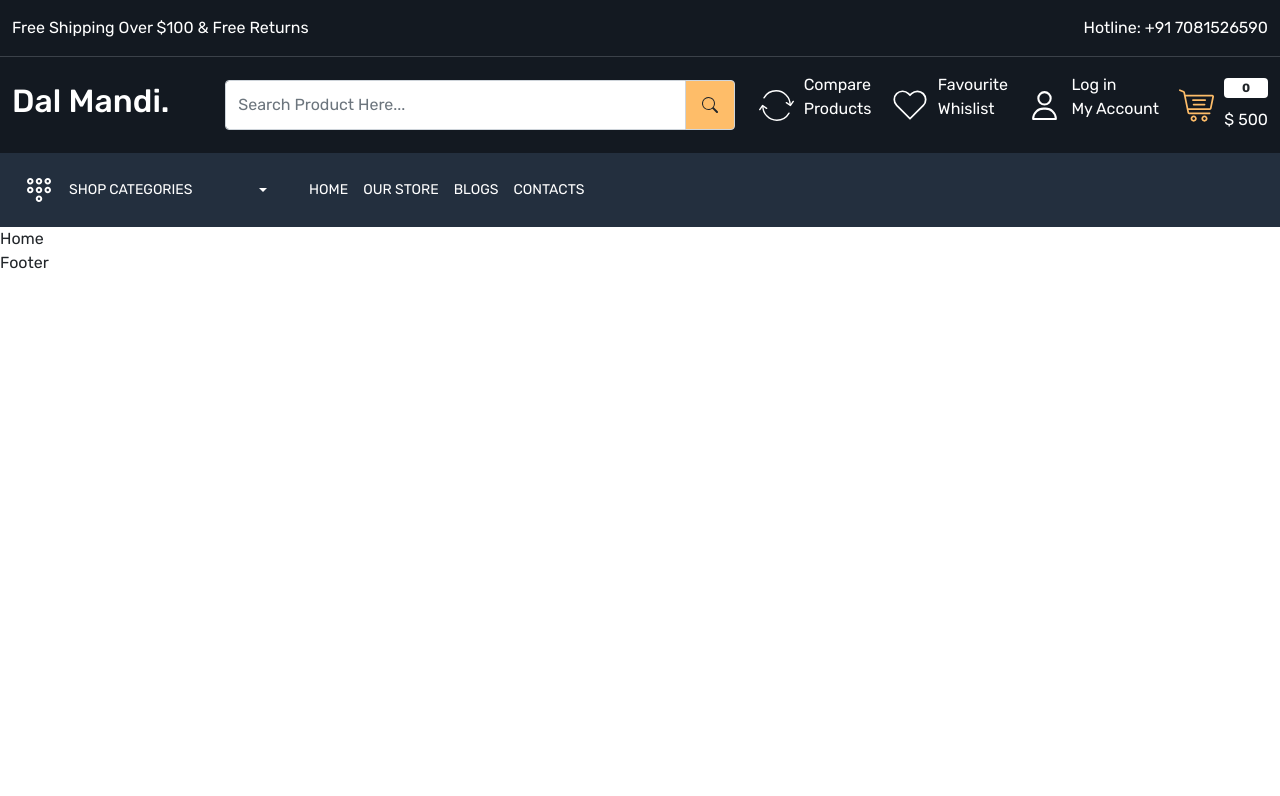
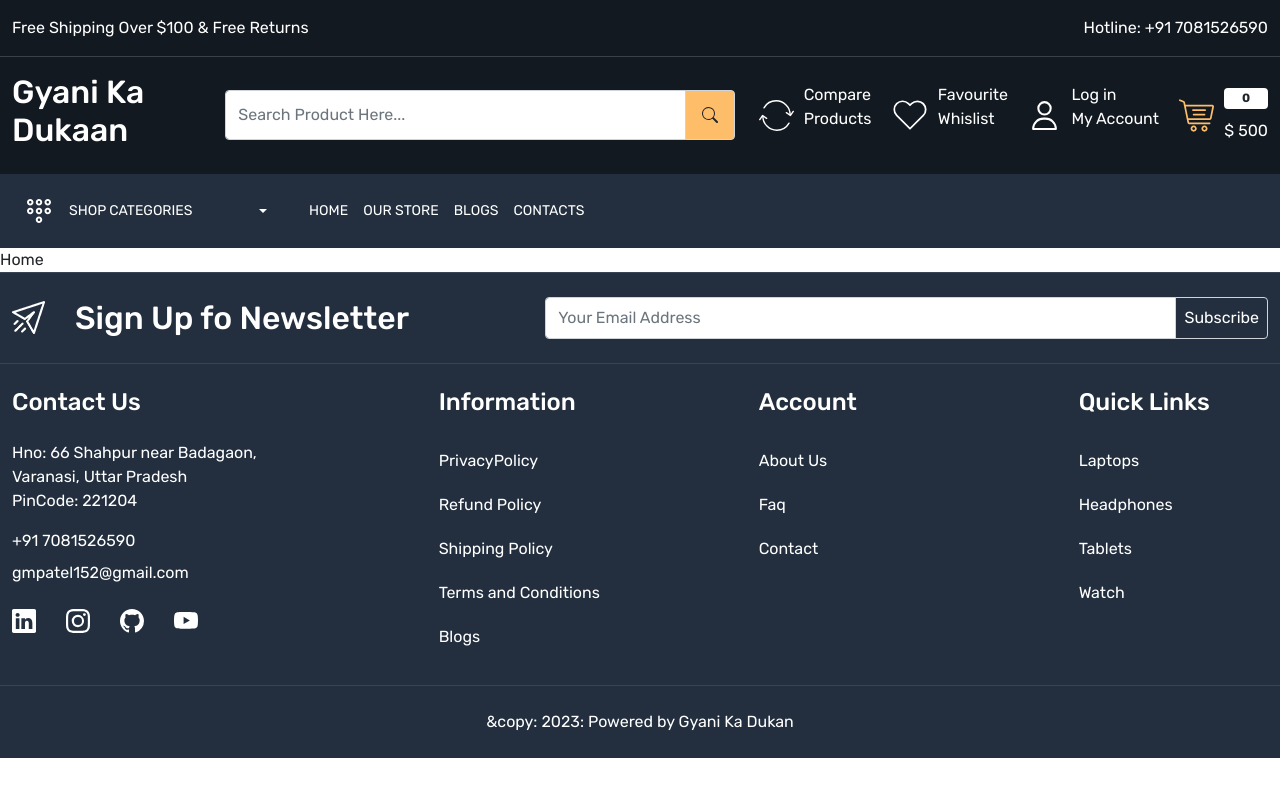
Before and after one commit to GyanendraMohan/ecommerce-app, a React (Create React App) app: page / in a window 1280 px wide. Shown: the top 796 px of the page. Built offline with nearby package versions, Linux system fonts and the light colour scheme.

Commit message:
completed footer component

```diff
--- a/src/App.css
+++ b/src/App.css
@@ -85,3 +85,22 @@
   border-bottom: 1px solid var(--color-3b4149);
 }
 /* Header part end here */
+
+/*
+Footer part start here */
+
+footer {
+  background-color: var(--color-232f3e);
+}
+
+footer:not(:first-child) {
+  border-top: 1px solid rgba(255, 255, 255, 0.1);
+}
+
+footer .input-group-text {
+  background-color: var(--color-232f3e);
+  color: white;
+  padding: 8px 17px;
+}
+
+/* Footer part ends here */
--- a/src/components/Footer.js
+++ b/src/components/Footer.js
@@ -1,7 +1,120 @@
 import React from "react";
+import { Link } from "react-router-dom";
+import { BsLinkedin, BsGithub, BsYoutube, BsInstagram } from "react-icons/bs";
 
 const Footer = () => {
-  return <div>Footer</div>;
+  return (
+    <>
+      <footer className="py-4">
+        <div className="container-xxl">
+          <div className="row align-items-center">
+            <div className="col-5">
+              <div className="footer-top-data d-flex gap-30 align-items-center">
+                <img src="images/newsletter.png" alt="newsletter" />
+                <h2 className="mb-0 text-white">Sign Up fo Newsletter</h2>
+              </div>
+            </div>
+            <div className="col-7">
+              <div className="input-group">
+                <input
+                  type="text"
+                  className="form-control py-1"
+                  placeholder="Your Email Address"
+                  aria-label="Your Email Address"
+                  aria-describedby="basic-addon2"
+                />
+                <span className="input-group-text p-2" id="basic-addon2">
+                  Subscribe
+                </span>
+              </div>
+            </div>
+          </div>
+        </div>
+      </footer>
+      <footer className="py-4">
+        <div className="container-xxl">
+          <div className="row">
+            <div className="col-4">
+              <h4 className="text-white mb-4">Contact Us</h4>
+              <div>
+                <address className="text-white fs-6">
+                  Hno: 66 Shahpur near Badagaon,
+                  <br /> Varanasi, Uttar Pradesh <br />
+                  PinCode: 221204
+                </address>
+                <a
+                  href="tel:+91 7081526590"
+                  className="mt-3 d-block mb-1 text-white"
+                >
+                  +91 7081526590
+                </a>
+                <a
+                  href="mailto: gmpatel152@gmail.com"
+                  className="mt-2 d-block mb-0 text-white"
+                >
+                  gmpatel152@gmail.com
+                </a>
+                <div className="social-icons d-flex align-items-center gap-30 mt-4">
+                  <a href="">
+                    <BsLinkedin className="text-white fs-4" />
+                  </a>
+                  <a href="">
+                    <BsInstagram className="text-white fs-4" />
+                  </a>
+                  <a href="">
+                    <BsGithub className="text-white fs-4" />
+                  </a>
+                  <a href="">
+                    <BsYoutube className="text-white fs-4" />
+                  </a>
+                </div>
+              </div>
+            </div>
+            <div className="col-3">
+              <h4 className="text-white mb-4">Information</h4>
+              <div className="footer-links d-flex flex-column">
+                <Link className="text-white py-2 mb-1">PrivacyPolicy</Link>
+                <Link className="text-white py-2 mb-1">Refund Policy</Link>
+                <Link className="text-white py-2 mb-1">Shipping Policy</Link>
+                <Link className="text-white py-2 mb-1">
+                  Terms and Conditions
+                </Link>
+                <Link className="text-white py-2 mb-1">Blogs </Link>
+              </div>
+            </div>
+            <div className="col-3">
+              <h4 className="text-white mb-4">Account</h4>
+              <div className="footer-links d-flex flex-column">
+                <Link className="text-white py-2 mb-1">About Us</Link>
+                <Link className="text-white py-2 mb-1">Faq</Link>
+                <Link className="text-white py-2 mb-1">Contact</Link>
+              </div>
+            </div>
+            <div className="col-2">
+              <h4 className="text-white mb-4">Quick Links</h4>
+              <div className="footer-links d-flex flex-column">
+                <Link className="text-white py-2 mb-1">Laptops</Link>
+                <Link className="text-white py-2 mb-1">Headphones</Link>
+                <Link className="text-white py-2 mb-1">Tablets</Link>
+                <Link className="text-white py-2 mb-1">Watch</Link>
+              </div>
+            </div>
+          </div>
+        </div>
+      </footer>
+      <footer className="py-4">
+        <div className="container-xxl">
+          <div className="row">
+            <div className="col-12">
+              <p className="text-center mb-0 text-white">
+                &copy: {new Date().getFullYear()}: Powered by Gyani Ka Dukan
+              </p>
+            </div>
+          </div>
+        </div>
+      </footer>
+    </>
+  );
 };
 
 export default Footer;
--- a/src/components/Header.js
+++ b/src/components/Header.js
@@ -29,7 +29,7 @@
           <div className="row align-items-center">
             <div className="col-2">
               <h2>
-                <Link className="text-white">Dal Mandi.</Link>
+                <Link className="text-white">Gyani Ka Dukaan</Link>
               </h2>
             </div>
             <div className="col-5">
```
